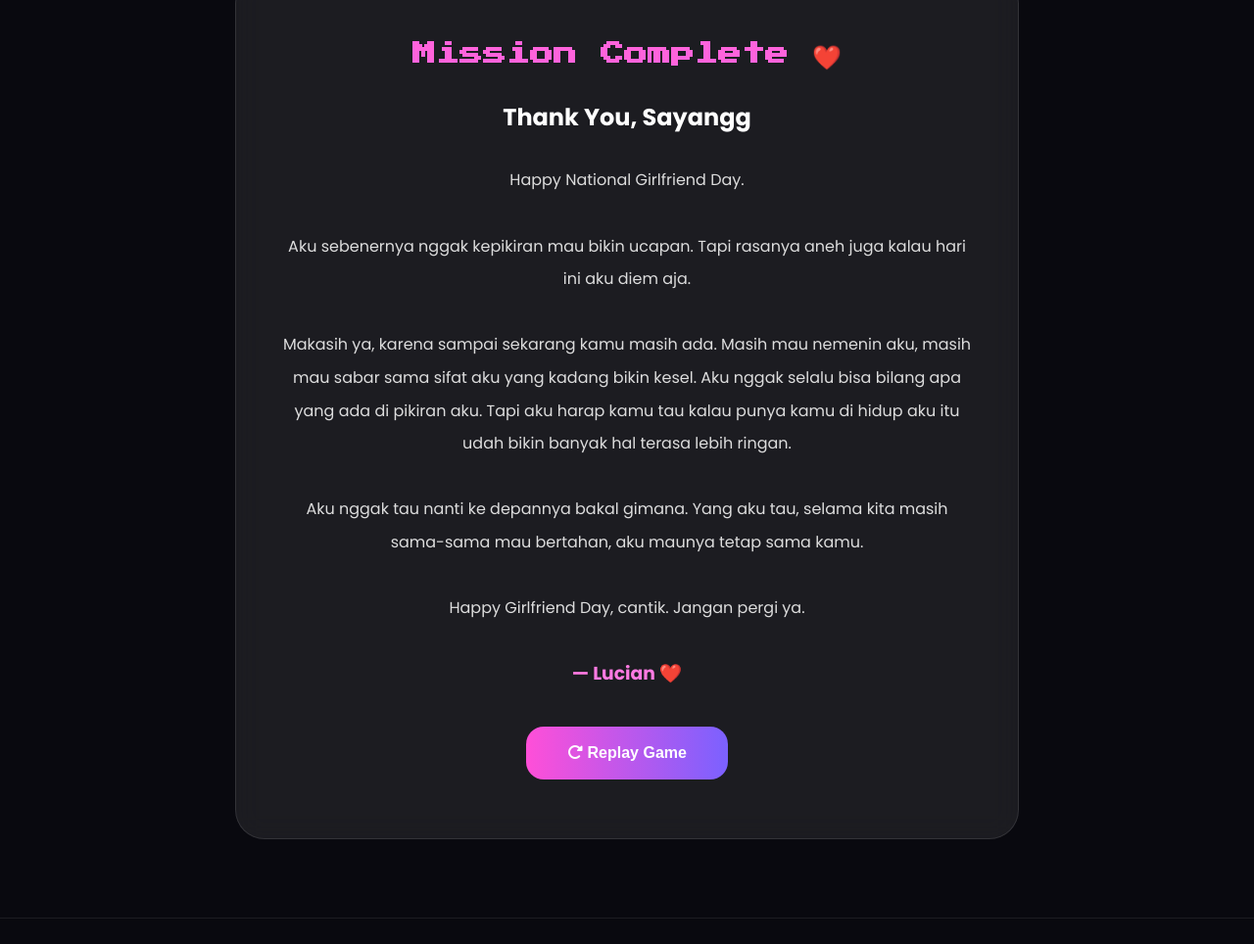
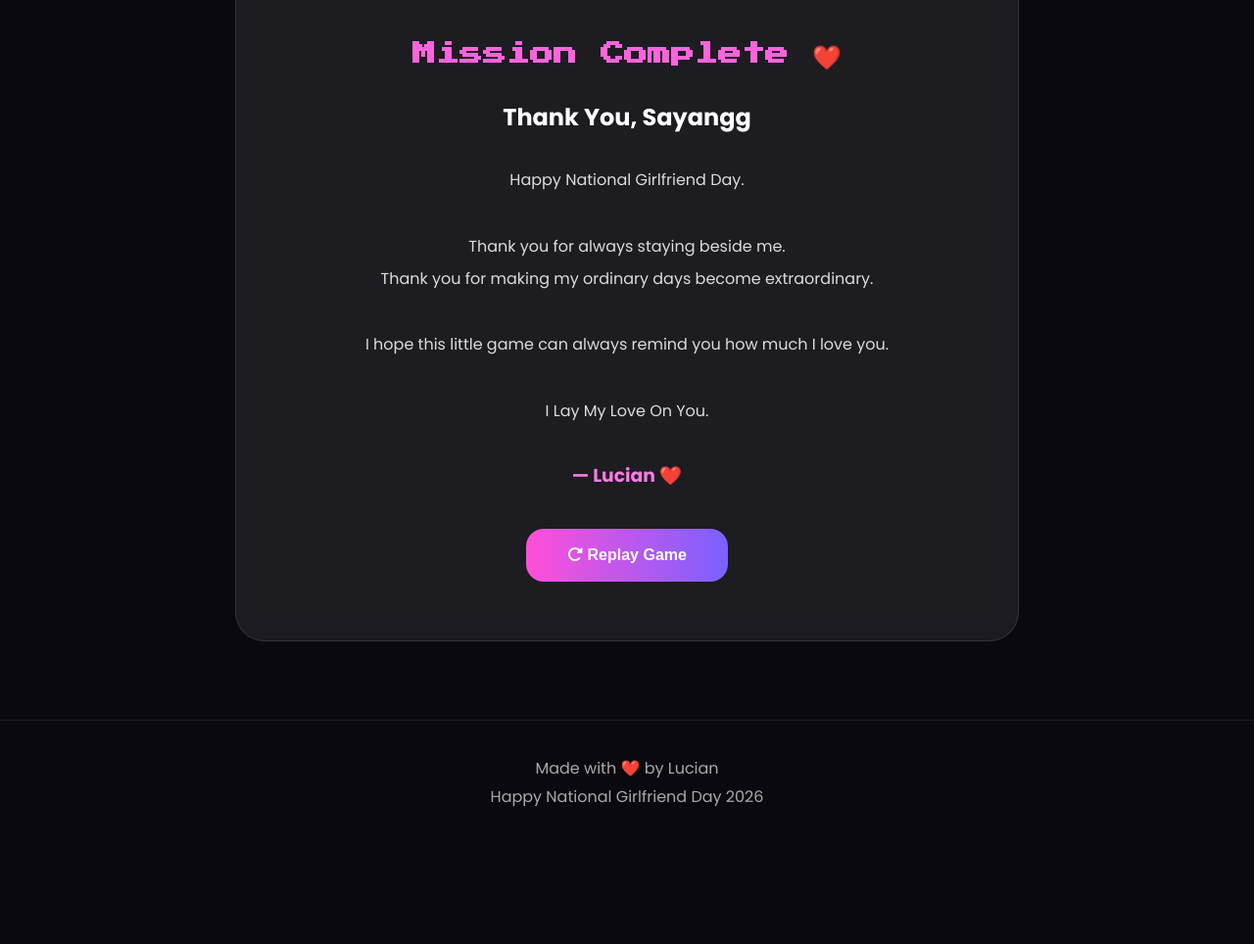
Before and after one commit to sweetsiteid-dot/gf-day-for-cherin, a plain HTML site: page index.html in a window 1280 px wide. Shown: the part 4634-5598 px from the top of the page at 98% size. After the commit the page ends 5498 px from the top, so only its background shows below. Drawn offline with nearby package versions, Linux system fonts and the light colour scheme.

Commit message:
Update index.html

```diff
--- a/index.html
+++ b/index.html
@@ -606,29 +606,22 @@
 
                 <br><br>
 
-Aku sebenernya nggak kepikiran mau bikin ucapan.
-Tapi rasanya aneh juga kalau hari ini aku diem aja.
+                Thank you for always staying beside me.
 
-<br><br>
+                <br>
 
-Makasih ya, karena sampai sekarang kamu masih ada.
-Masih mau nemenin aku, masih mau sabar sama sifat aku
-yang kadang bikin kesel.
+                Thank you for making my ordinary days
+                become extraordinary.
 
-Aku nggak selalu bisa bilang apa yang ada di pikiran aku.
-Tapi aku harap kamu tau kalau punya kamu di hidup aku
-itu udah bikin banyak hal terasa lebih ringan.
+                <br><br>
 
-<br><br>
+                I hope this little game
+                can always remind you
+                how much I love you.
 
-Aku nggak tau nanti ke depannya bakal gimana.
-Yang aku tau, selama kita masih sama-sama mau bertahan,
-aku maunya tetap sama kamu.
+                <br><br>
 
-<br><br>
-
-Happy Girlfriend Day, cantik.
-Jangan pergi ya.
+                I Lay My Love On You.
 
             </p>
 
@@ -729,4 +722,4 @@ Jangan pergi ya.
 
 </body>
 
-  </html>
+                                           </html>
```
